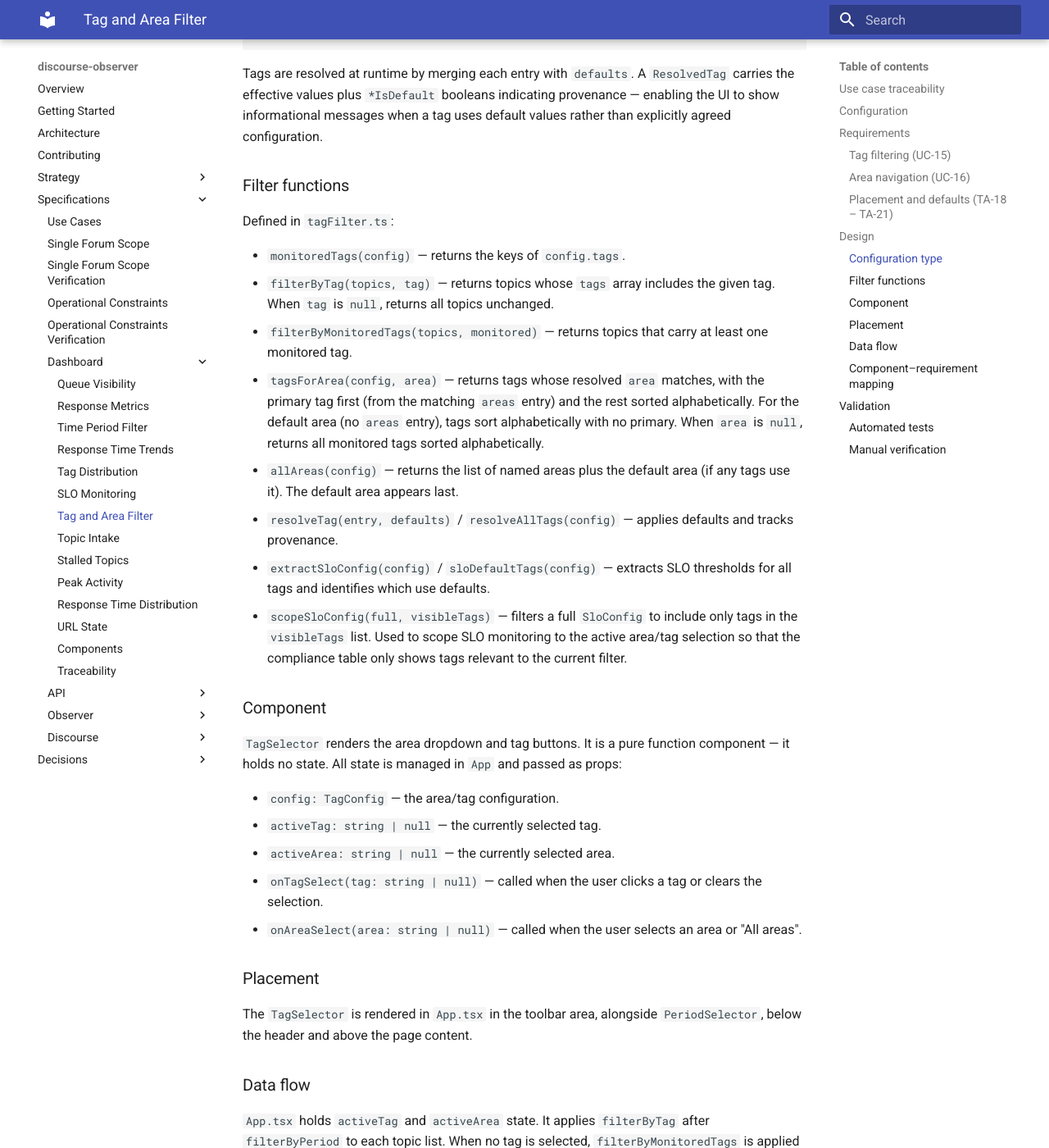
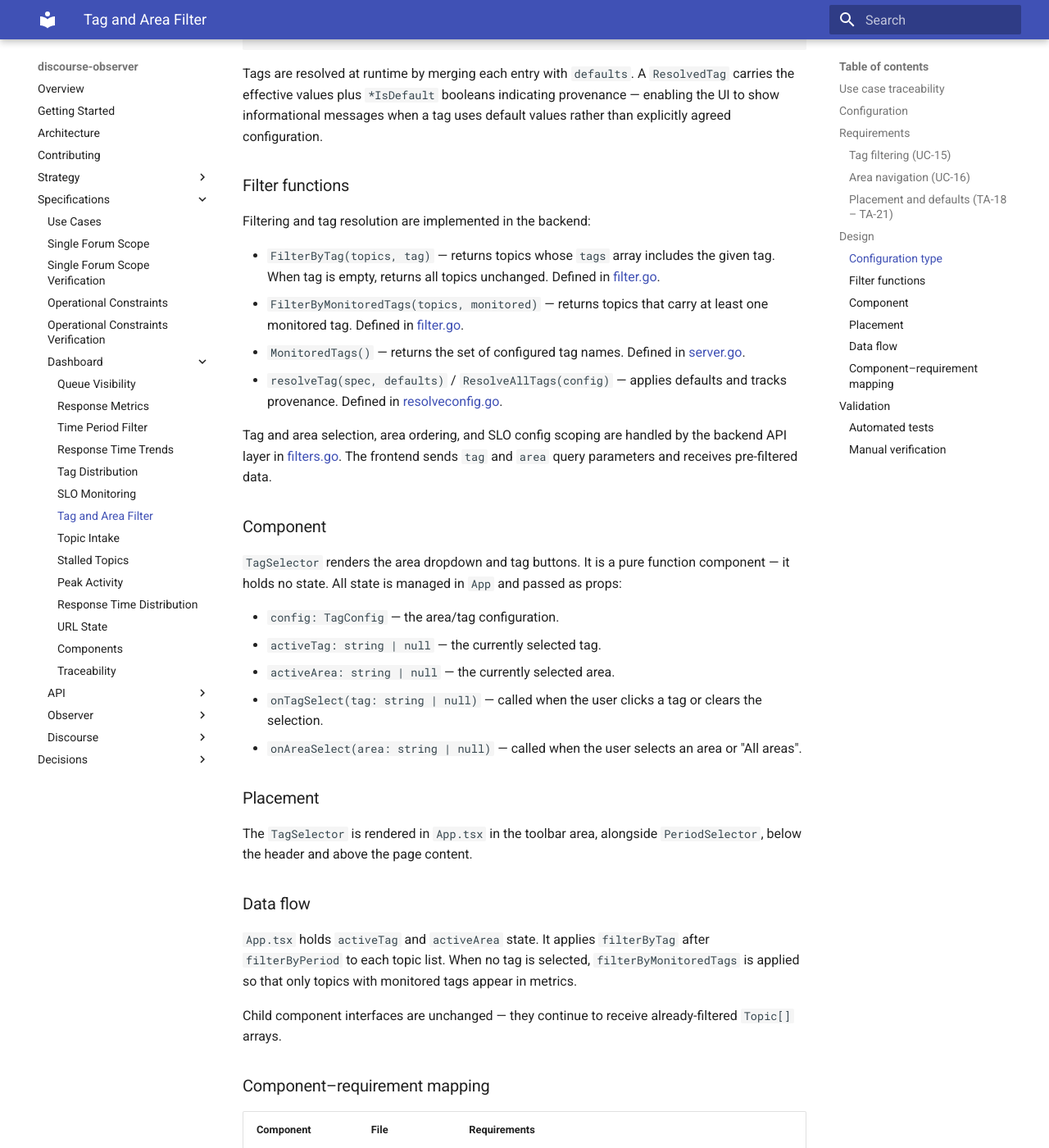
Before and after one commit to MorganDigitalAsyncTransparency/community, an MkDocs documentation site: the page built from discourse-observer/specs/dashboard/tag-area-filter.md, in a window 1280 px wide and 1400 px high, scrolled down 3436 px. Shown: the whole window at 82% size. Built offline with MkDocs 1.6.1 and Material for MkDocs 9.7.7, drawn with Linux system fonts in a browser that asks for light colours; some of the changed text lies outside the part shown.

Commit message:
Fix broken doc links from frontend-to-backend migration
traceability.md had wrong relative path to contract_test.go (extra
discourse-observer/ segment). 0010-timezone-strategy.md referenced
deleted trendMetrics.ts and intakeMetrics.ts — updated to backend
domain equivalents. tag-area-filter.md referenced deleted tagFilter.ts
— updated component mapping to backend filter/resolveconfig files.

Co-Authored-By: Claude Opus 4.6 (1M context) <noreply@anthropic.com>

```diff
--- a/discourse-observer/specs/dashboard/tag-area-filter.md
+++ b/discourse-observer/specs/dashboard/tag-area-filter.md
@@ -116,16 +116,14 @@ Tags are resolved at runtime by merging each entry with `defaults`. A `ResolvedT
 
 ### Filter functions
 
-Defined in `tagFilter.ts`:
+Filtering and tag resolution are implemented in the backend:
 
-- `monitoredTags(config)` — returns the keys of `config.tags`.
-- `filterByTag(topics, tag)` — returns topics whose `tags` array includes the given tag. When `tag` is `null`, returns all topics unchanged.
-- `filterByMonitoredTags(topics, monitored)` — returns topics that carry at least one monitored tag.
-- `tagsForArea(config, area)` — returns tags whose resolved `area` matches, with the primary tag first (from the matching `areas` entry) and the rest sorted alphabetically. For the default area (no `areas` entry), tags sort alphabetically with no primary. When `area` is `null`, returns all monitored tags sorted alphabetically.
-- `allAreas(config)` — returns the list of named areas plus the default area (if any tags use it). The default area appears last.
-- `resolveTag(entry, defaults)` / `resolveAllTags(config)` — applies defaults and tracks provenance.
-- `extractSloConfig(config)` / `sloDefaultTags(config)` — extracts SLO thresholds for all tags and identifies which use defaults.
-- `scopeSloConfig(full, visibleTags)` — filters a full `SloConfig` to include only tags in the `visibleTags` list. Used to scope SLO monitoring to the active area/tag selection so that the compliance table only shows tags relevant to the current filter.
+- `FilterByTag(topics, tag)` — returns topics whose `tags` array includes the given tag. When tag is empty, returns all topics unchanged. Defined in [filter.go](../../backend/domain/filter.go).
+- `FilterByMonitoredTags(topics, monitored)` — returns topics that carry at least one monitored tag. Defined in [filter.go](../../backend/domain/filter.go).
+- `MonitoredTags()` — returns the set of configured tag names. Defined in [server.go](../../backend/api/server.go).
+- `resolveTag(spec, defaults)` / `ResolveAllTags(config)` — applies defaults and tracks provenance. Defined in [resolveconfig.go](../../backend/domain/resolveconfig.go).
+
+Tag and area selection, area ordering, and SLO config scoping are handled by the backend API layer in [filters.go](../../backend/api/filters.go). The frontend sends `tag` and `area` query parameters and receives pre-filtered data.
 
 ### Component
 
@@ -152,10 +150,10 @@ Child component interfaces are unchanged — they continue to receive already-fi
 | Component | File | Requirements |
 |-----------|------|-------------|
 | `TagSelector` | [TagSelector.tsx](../../frontend/src/components/TagSelector.tsx) | TA-1 — tag selection; TA-9 – TA-14 — area navigation; TA-18 — placement; TA-21 — active indicators |
-| `filterByTag` | [tagFilter.ts](../../frontend/src/components/tagFilter.ts) | TA-5 — match semantics; TA-6 — untagged excluded |
-| `filterByMonitoredTags` | [tagFilter.ts](../../frontend/src/components/tagFilter.ts) | TA-17 — monitored tag scope |
-| `monitoredTags` | [tagFilter.ts](../../frontend/src/components/tagFilter.ts) | TA-17 — extract monitored set |
-| `tagsForArea` | [tagFilter.ts](../../frontend/src/components/tagFilter.ts) | TA-12, TA-13 — tag ordering |
+| `FilterByTag` | [filter.go](../../backend/domain/filter.go) | TA-5 — match semantics; TA-6 — untagged excluded |
+| `FilterByMonitoredTags` | [filter.go](../../backend/domain/filter.go) | TA-17 — monitored tag scope |
+| `MonitoredTags` | [server.go](../../backend/api/server.go) | TA-17 — extract monitored set |
+| `applyTagFilter` | [filters.go](../../backend/api/filters.go) | TA-12, TA-13 — tag ordering via API query params |
 | `App` | [App.tsx](../../frontend/src/App.tsx) | TA-2 — default aggregation; TA-3, TA-4 — filter composition; TA-7 — trend scoping; TA-8 — persistence; TA-19 — defaults |
 
 ---
```
Also changed, not shown: discourse-observer/docs/decisions/0010-timezone-strategy.md (+2 -2 lines), discourse-observer/specs/dashboard/traceability.md (+23 -23 lines).
